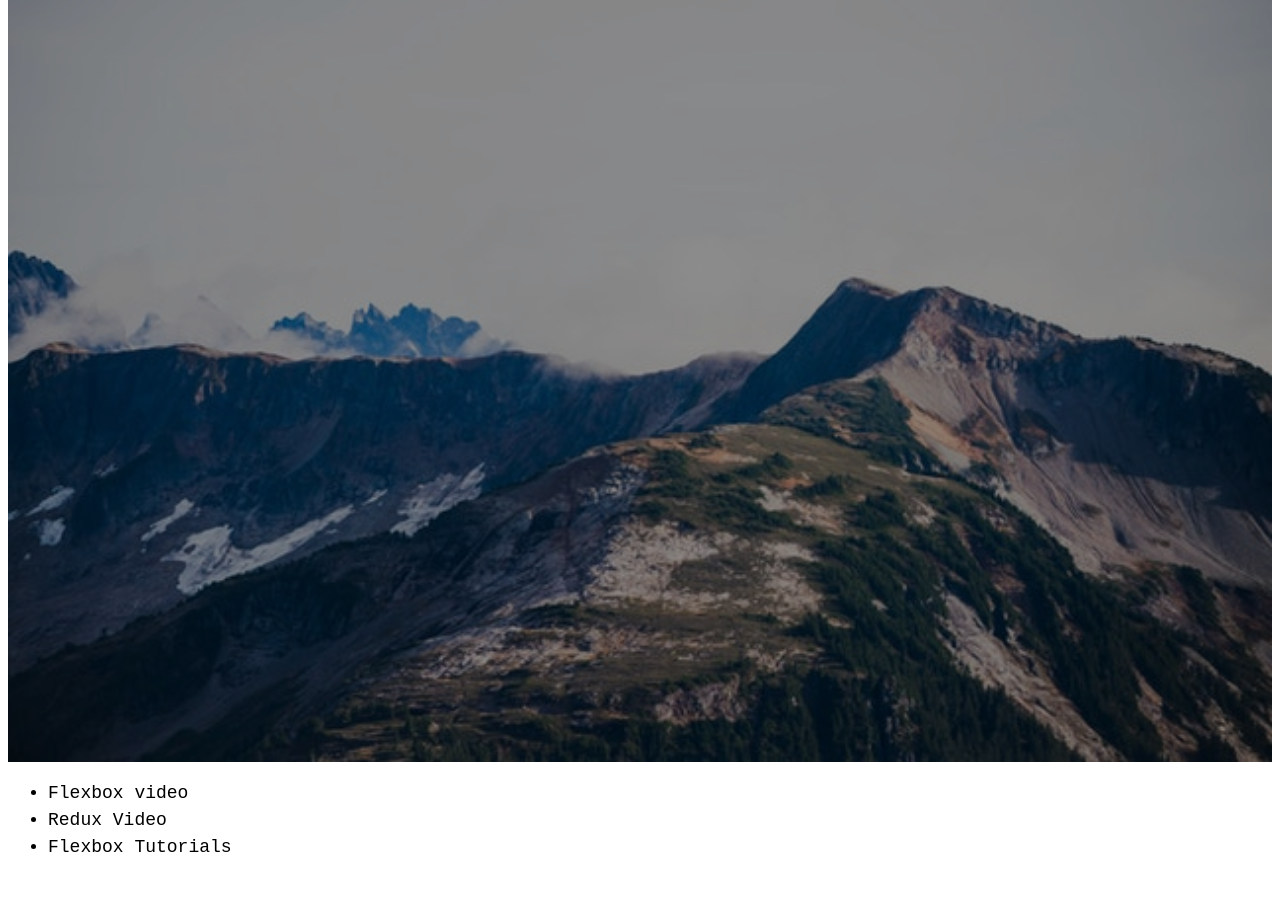
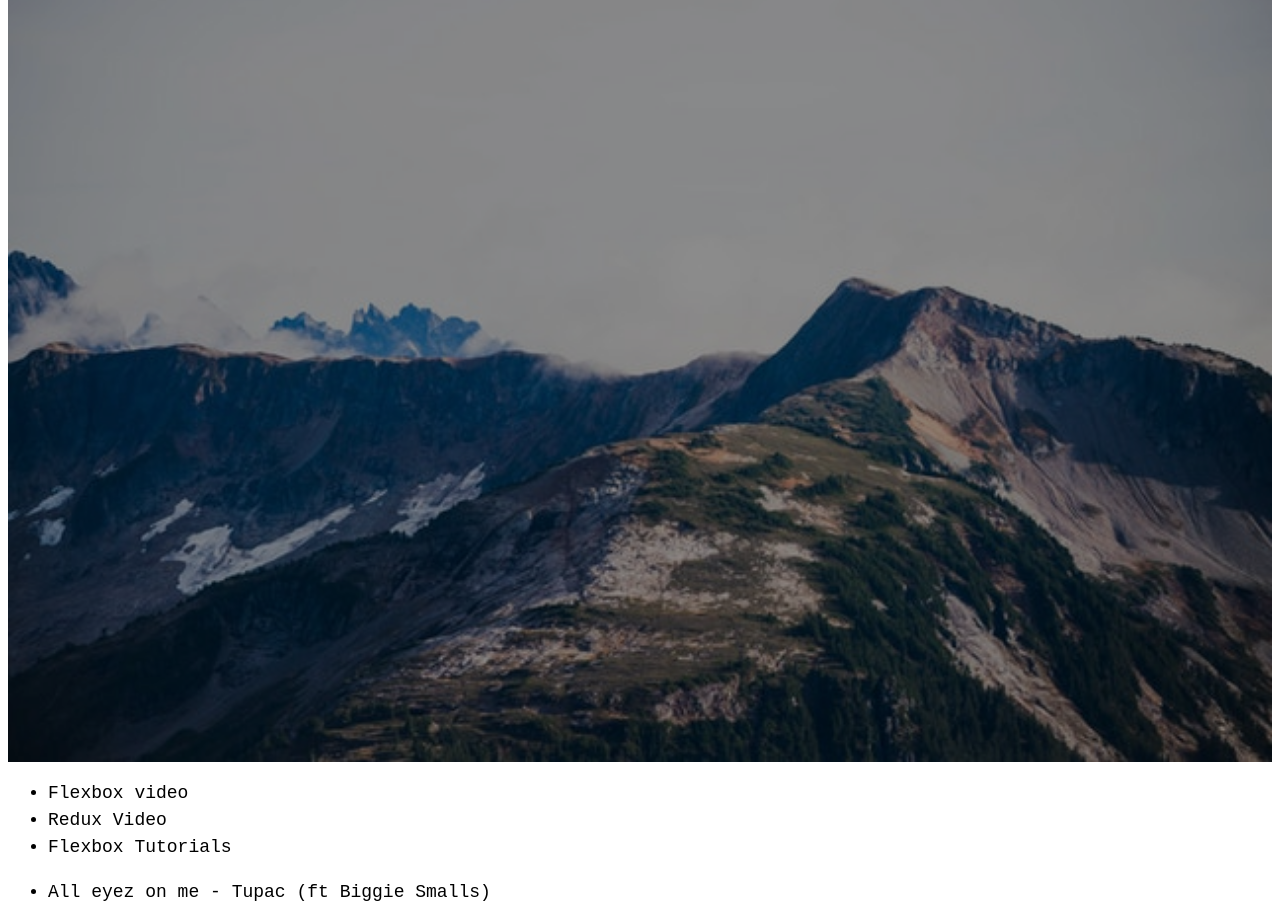
Before and after one commit to cedric-91/wesbos-tutorial, a plain HTML site: page index.html in a window 1280 px wide. Shown: the part 89-1013 px from the top of the page. Before the commit the page ends 968 px from the top, so only its background shows below. Drawn offline with Linux system fonts and the light colour scheme.

Commit message:
Added a list of songs

```diff
--- a/index.html
+++ b/index.html
@@ -16,11 +16,16 @@
   </div>
 
   <!-- Time -->
-  <ul>
+  <ul class="timescope">
     <li data-time="3:07">Flexbox video</li>
     <li data-time="5:59">Redux Video</li>
     <li data-time="3:31">Flexbox Tutorials</li>
   </ul>
+
+  <!-- Songs -->
+  <ul class="songs">
+
+  </ul>
   <script src="js/main.js"></script>
 </body>
 </html>
--- a/js/main.js
+++ b/js/main.js
@@ -25,4 +25,20 @@ const filtered = items
 const numbers = [3, 62, 234, 7, 23, 74, 23, 76, 92];
 const filterNumber = numbers.filter(numberFilter => numberFilter > 70);
 
-console.log(filterNumber);
+
+// Songs
+const songs = {
+  name: 'All eyez on me',
+  artist: 'Tupac',
+  featuring: 'Biggie Smalls'
+};
+
+const markup = `
+  <li>${songs.name} - ${songs.artist} ${songs.featuring ? `(ft ${songs.featuring})` : ''}</li>
+`;
+
+const html = document.querySelector('.songs');
+
+html.innerHTML = markup;
+
+console.log(filtered);
```
